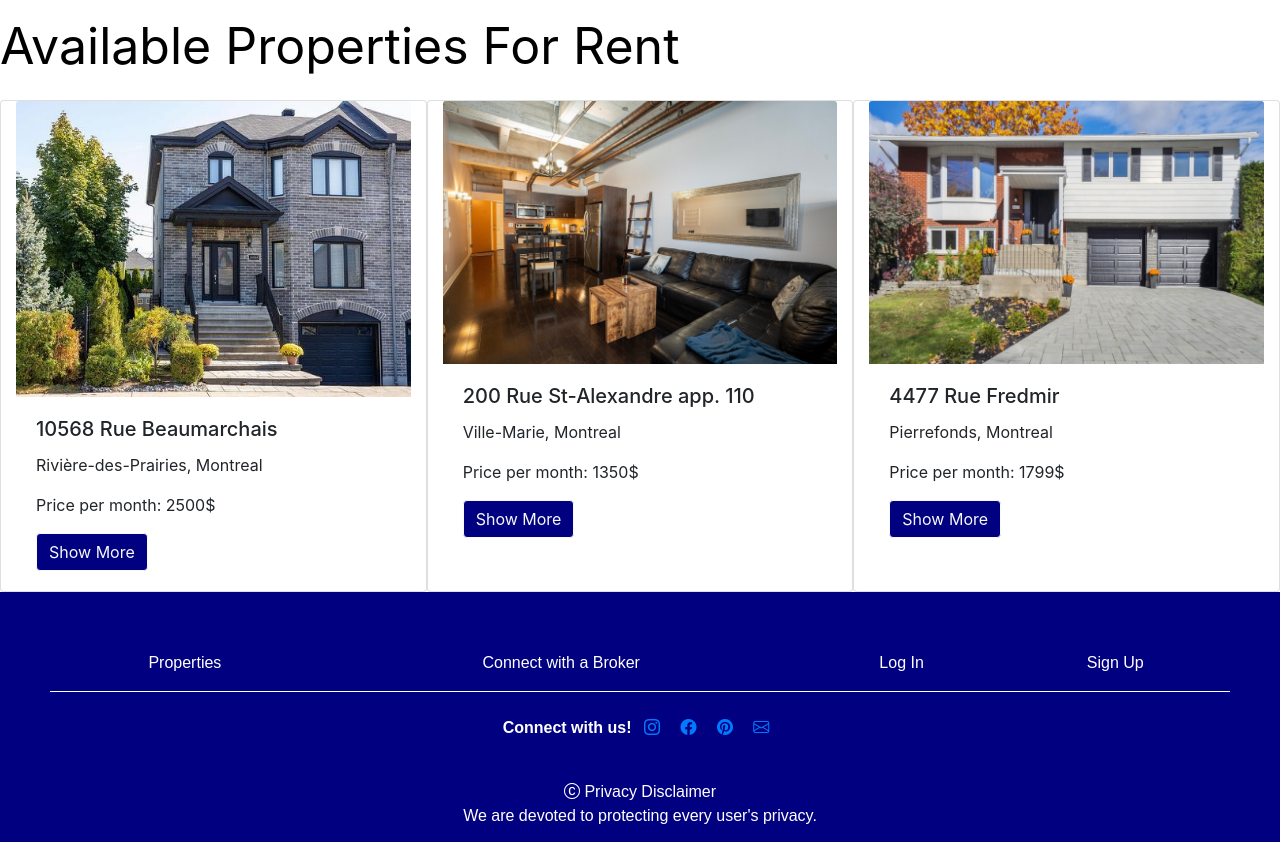
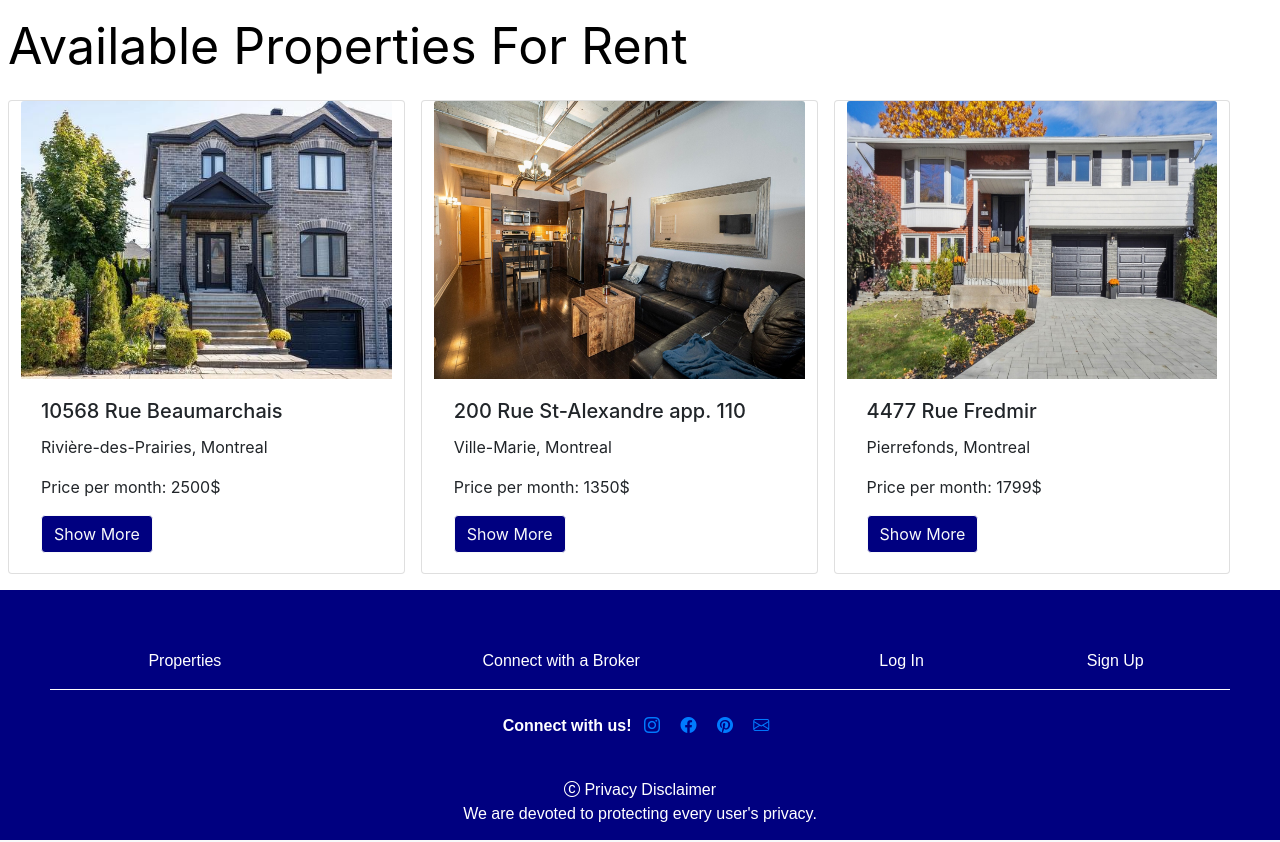
Before and after one commit to TheMagicRealtors/TheMagicRealtors-soen341projectF2023, a PHP site: the page made by Sprint2/property page/rents.php in a window 1280 px wide. Shown: the part 85-927 px from the top of the page. Run offline with PHP 8.4, Linux system fonts and the light colour scheme; data comes from the database, SQL or seed files in the repository.

Commit message:
fixed buttons

```diff
--- a/Sprint2/property page/rents.php
+++ b/Sprint2/property page/rents.php
@@ -5,6 +5,41 @@ session_start();
 ?>
 
 <style>
+    .property-card {
+        margin:15px;
+        flex: 0 0 100%;
+        max-width: 100%;
+    }
+
+    @media (min-width: 576px) {
+        .property-card {
+            flex: 0 0 100%;
+            max-width: 100%;
+        }
+
+
+    }
+
+    @media (min-width: 768px) {
+        .property-card {
+            flex: 0 0 48%;
+            max-width: 48%;
+        }
+    }
+    @media (min-width:1200px) {
+        .property-card {
+            flex: 0 0 31%;
+            max-width: 31%;
+        }
+    }
+
+        @media (max-width: 575px) {
+        .availableProperties {
+            white-space: nowrap;
+            font-size: 16px;
+
+        }
+    }
 .centered-form {
     display: flex;
     align-items: center;
@@ -59,14 +94,14 @@ session_start();
 <div class="container-fluid">
     <?php
 if((isset($_SESSION['user_id'])) &&((($_SESSION['user_type']) == 3)||(($_SESSION['user_type']) == 4)) ){
-     echo '<a class="btn btn-primary float-end mt-3" id="managePropertiesButton" href="property_forms.php" style="background-color: #000080; ">Manage Properties</a>';
+     echo '<a class="btn btn-primary float-end mt-3 mr-2" id="managePropertiesButton" href="property_forms.php" style="background-color: #000080; ">Manage Properties</a>';
 }
 ?>
     <!--<button class="btn btn-primary mt-3" onclick="window.location.href='property_forms.php'" style="background-color: #000080; float: right;">Manage Properties</button>-->
 </div>
 
 <div>
-    <p style="font-size:50px; color:black;">Available Properties For Rent<br>
+    <p style="font-size:50px; color:black;" class="ml-2">Available Properties For Rent<br>
 </div>
 
     <!-- Properties -->
@@ -74,7 +109,7 @@ if((isset($_SESSION['user_id'])) &&((($_SESSION['user_type']) == 3)||(($_SESSION
        <?php
         include 'rent_functions.php';
         $conn = pdo_connect_mysql();
-
+       ;
         // SQL query to retrieve property details
         $sql = "SELECT * FROM rent";
         $result = $conn->query($sql);
@@ -82,13 +117,14 @@ if((isset($_SESSION['user_id'])) &&((($_SESSION['user_type']) == 3)||(($_SESSION
         if ($result->rowCount() > 0) {
             echo '<div class="row">'; //add this
             while ($row = $result->fetch()) {
-                echo '<div class="card col-lg-4 col-md-6 col-sm-12">';
-                echo '<img src="' . $row['image_url'] . '" class="card-img-top" alt="...">';
+                echo '<div class="card property-card mx-2 mb-3">';
+                echo '<img src="' . $row['image_url'] . '" class="card-img-top" alt="..." style="height: 80%;">';
                 echo '<div class="card-body">';
                 echo '<h5 class="card-title">' . $row['address'] . '</h5>';
                 echo '<p class="card-text">' . $row['district'] . ', ' . $row['city'] . '</p>'; //change
                 echo '<p class="card-text">' . 'Price per month: ' . $row['price'] .'$' .'</p>'; //change
                // echo '<a href="property.php" class="btn btn-outline-light" style="background-color: #000080;" onclick="savePropertyAddress(\'' . $row['address'] . '\')>Show More</a>';
+
                 echo '<button class="btn btn-outline-light" style="background-color: #000080;" onclick="saveRentAddress(\'' . $row['address'] . '\')">Show More</button>';
                 echo '</div>';
                 echo '</div>';
@@ -100,6 +136,8 @@ if((isset($_SESSION['user_id'])) &&((($_SESSION['user_type']) == 3)||(($_SESSION
         ?>
 
     </div>
+    <script src="https://cdn.jsdelivr.net/npm/bootstrap@5.0.2/dist/js/bootstrap.bundle.min.js" integrity="sha384-MrcW6ZMFYlzcLA8Nl+NtUVF0sA7MsXsP1UyJoMp4YLEuNSfAP+JcXn/tWtIaxVXM" crossorigin="anonymous"></script>
+
 
     <script>
    document.addEventListener('DOMContentLoaded', function() {
```
Also changed, not shown: Sprint2/property page/properties.php (+0 -16 lines).
